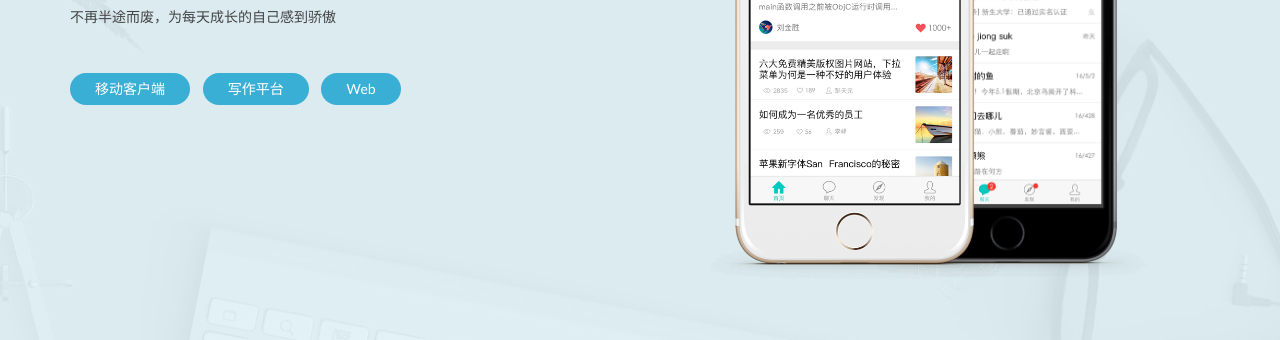
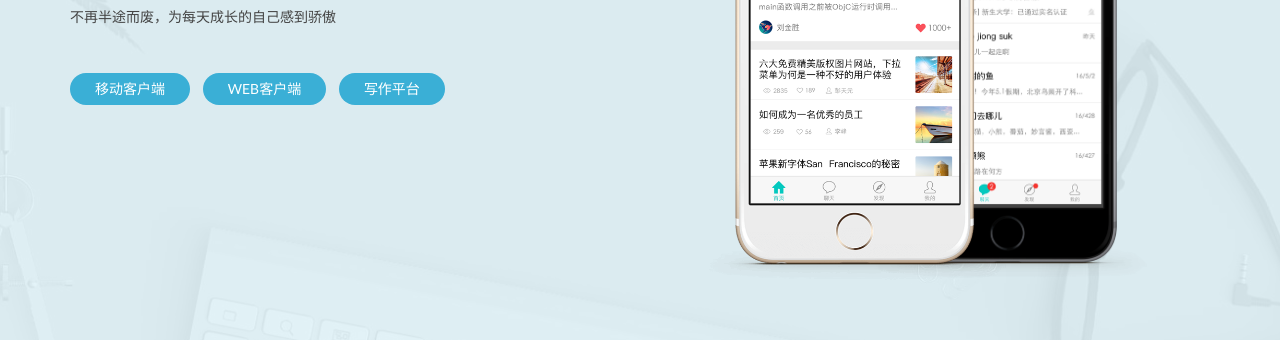
Before and after one commit to lisongjian/xinshengdaxue.com, a plain HTML site: page index.html in a window 1280 px wide. Shown: the part 460-800 px from the top of the page. Drawn offline with Linux system fonts and the light colour scheme.

Commit message:
细节调整

```diff
--- a/index.html
+++ b/index.html
@@ -141,8 +141,8 @@
           <!-- Button -->
           <div class="wrapper-v-lg">
             <a href="#download" class="btn btn-color smooth-scroll" role="button">移动客户端</a>
+            <a href="http://web.xinshengdaxue.com/" target="_blank" class="btn btn-color smooth-scroll">WEB客户端</a>
             <a href="http://post.xinshengdaxue.com/" target="_blank" class="btn btn-color smooth-scroll" role="button">写作平台</a>
-            <a href="http://web.xinshengdaxue.com/" target="_blank" class="btn btn-color smooth-scroll">Web</a>
           </div>
           <!-- /End Button -->
 
```
